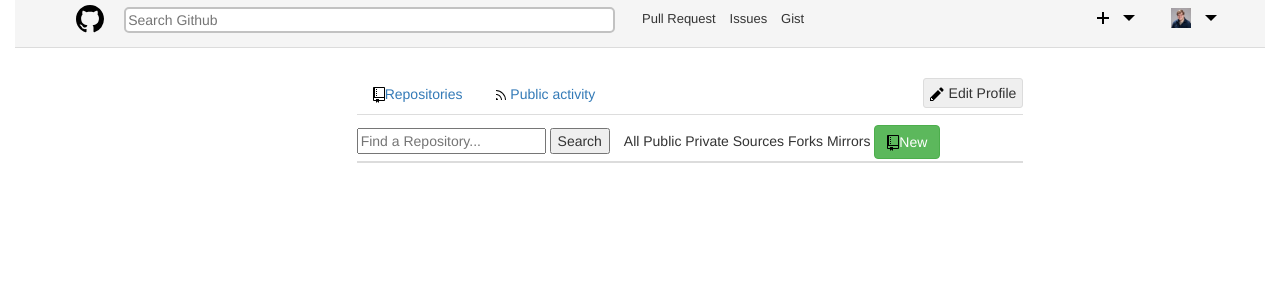
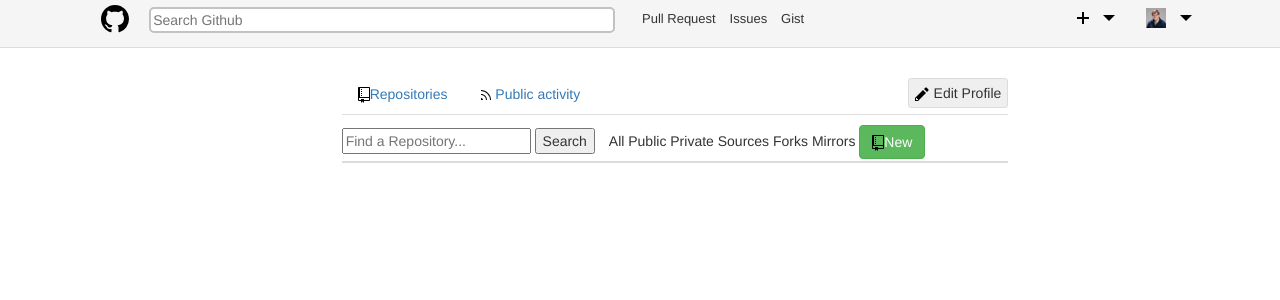
Before and after one commit to jknueven/github_profileRedo, a PHP site: page /index.html in a window 1280 px wide. Shown: the top 300 px of the page. Run offline with PHP 8.4, Linux system fonts and the light colour scheme.

Commit message:
add both else if js

```diff
--- a/css/main.css
+++ b/css/main.css
@@ -1,8 +1,13 @@
+.Body {
+  padding: 0px; }
+
 .Header {
   height: 48px;
   background-color: #F5F5F5;
   border-bottom: 1px solid gainsboro;
   width: 100%;
+  padding-left: 45px;
+  padding-right: 45px;
   margin-right: 0px;
   margin-left: 0px; }
 
--- a/js/github.js
+++ b/js/github.js
@@ -66,9 +66,6 @@
 	success: function(activity)
 	{
 		var result = activity;
-		var time = result.created_at;
-		var updated = moment(time).fromNow();
-
 
 		result.forEach(function(events)
 		{
@@ -83,6 +80,7 @@
 				var id = share.substring(share.length-7, share.length);
 				var icon = "";
 				var commits = commitSet(events.payload.commits);
+				var updated = moment(events.created_at).fromNow();
 				icon = "images/git-commit.svg";
 				$('.activitiesTab').append("<ul><li><img src='images/git-commit.svg'>"+updated+"</li><li>"+user+"pushed to "+role+" at "+events.repo.name+"</li><li><img class='imgOne' src='images/Jared_profile3.jpg'><img class='imgTwo' src='images/Jared_profile3.jpg'>"+events.payload.push_id+"<p>"+taco.message+"</p>");
 
@@ -93,12 +91,19 @@
 				var type = events.payload.ref_type;
 				var ref = events.payload.ref;
 				var loc = events.repo.name;
+				var updated = moment(events.created_at).fromNow();
 				icon = "images/mark-github.svg";
-				$('activitiesTab').append("<div><img class='createImg' src='images/git-branch.svg'>"+user+"created"+type++ref+"at"+loc+"</div>");
+				$('.activitiesTab').append("<div><img class='createImg' src='images/git-branch.svg'><p>" +user+ " created " + type + ref +" at "+ loc + updated +"</p></div>");
 			}
 			else if (events.type === "MemeberEvent")
 			{
+				var user = events.actor.login;
+				var action = events.payload.action;
+				var member = events.payload.member.login;
+				var ref = events.payload.ref;
+				var updated = moment(events.created_at).fromNow();
 				icon = "images/person.svg";
+				$('.activitiesTab').append("<div><img class='memImg' src='"+icon+"'>" + user + action+ member+" to " + ref + updated +"</div>");
 			}
 		})
 	}
--- a/sass/main.scss
+++ b/sass/main.scss
@@ -1,10 +1,16 @@
 $primaryColor: #F5F5F5;
+
+.Body {
+	padding:0px;
+}
 
 .Header {
 	height:48px;
 	background-color:$primaryColor;
 	border-bottom:1px solid darken($primaryColor,10);
 	width:100%;
+	padding-left:45px;
+	padding-right:45px;
 	margin-right:0px;
 	margin-left:0px;
 }
```
